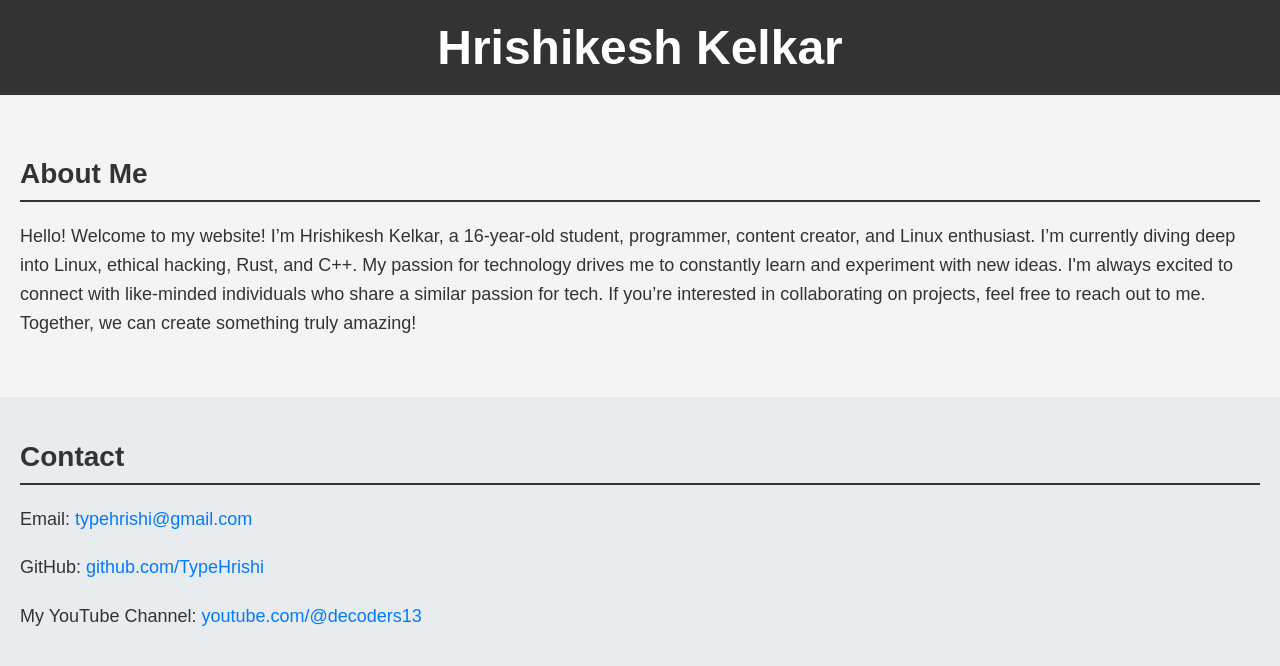
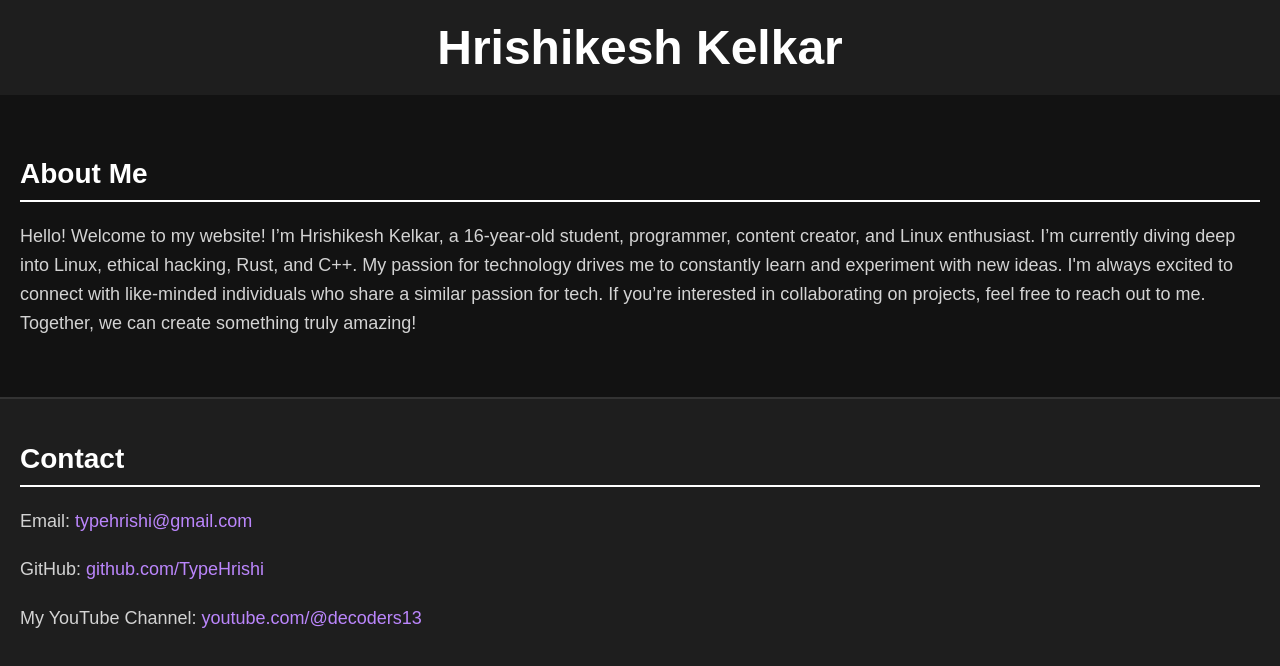
Before and after one commit to TypeHrishi/website, a plain HTML site: page index.html in a window 1280 px wide. Drawn offline with Linux system fonts and the light colour scheme.

Commit message:
Update styles.css

```diff
--- a/styles.css
+++ b/styles.css
@@ -2,13 +2,13 @@ body {
     font-family: Arial, sans-serif;
     margin: 0;
     padding: 0;
-    background-color: #f4f4f4;
-    color: #333;
+    background-color: #121212;
+    color: #ffffff;
 }
 
 header {
-    background-color: #333;
-    color: white;
+    background-color: #1e1e1e;
+    color: #ffffff;
     padding: 20px 0;
     text-align: center;
 }
@@ -20,9 +20,9 @@ header {
 
 #intro h2, #contact h2 {
     font-size: 28px;
-    color: #333;
+    color: #ffffff;
     padding-bottom: 10px;
-    border-bottom: 2px solid #333;
+    border-bottom: 2px solid #ffffff;
     margin-bottom: 20px;
 }
 
@@ -30,6 +30,7 @@ header {
     font-size: 18px;
     line-height: 1.6;
     margin-bottom: 20px;
+    color: #d3d3d3;
 }
 
 #intro {
@@ -40,11 +41,12 @@ header {
 #contact {
     padding: 20px;
     text-align: left;
-    background-color: #e9ecef;
+    background-color: #1e1e1e;
+    border-top: 2px solid #333;
 }
 
 a {
-    color: #007BFF;
+    color: #bb86fc;
     text-decoration: none;
 }
 
```
